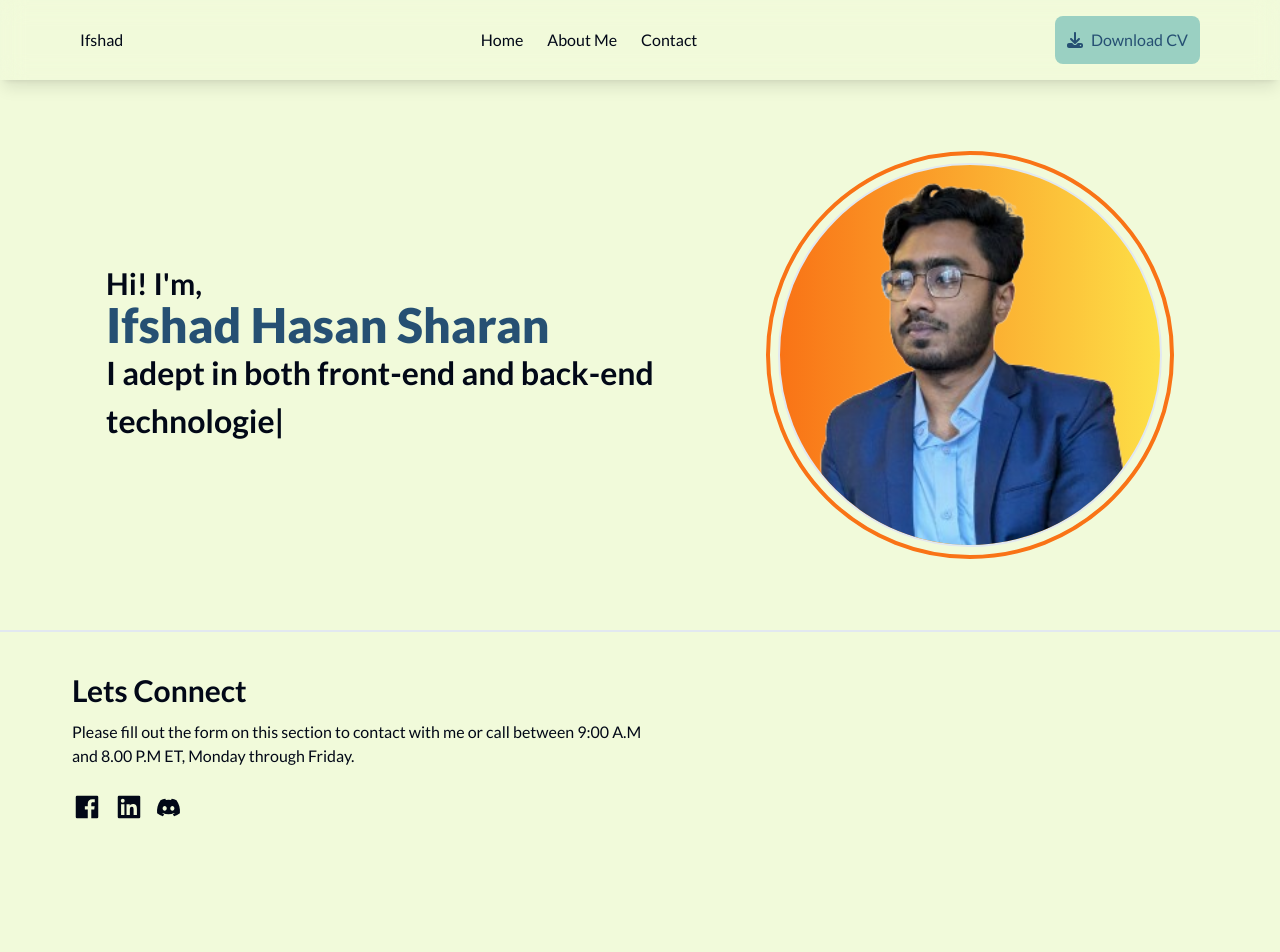
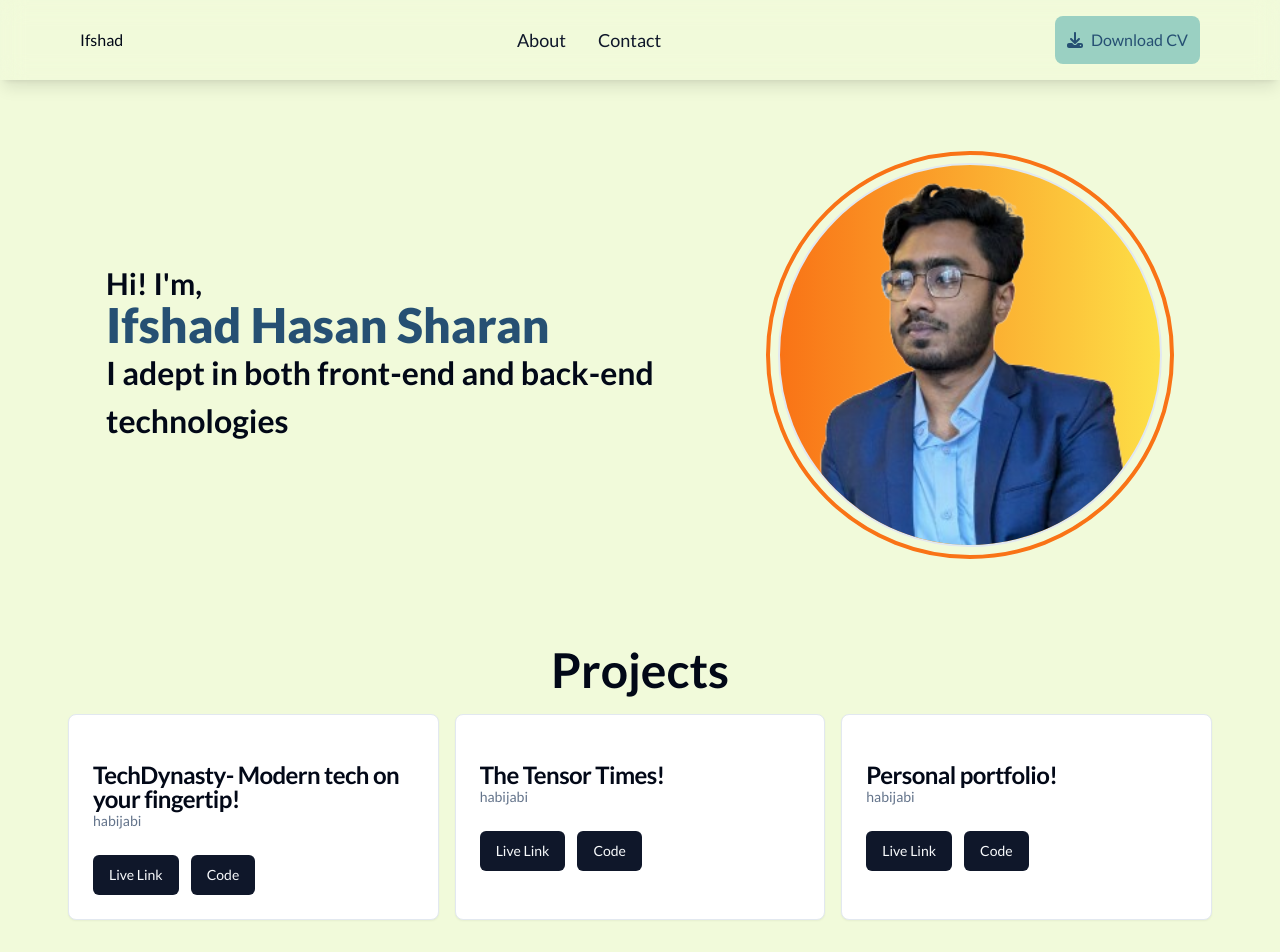
Before and after one commit to ifshad/developer-portfolio-ifshad, a Next.js app: page / in a window 1280 px wide. Shown: the top 952 px of the page. Before the commit the page ends 862 px from the top, so only its background shows below. Built offline with nearby package versions, Linux system fonts and the light colour scheme.

Commit message:
toploader added

```diff
--- a/app/about/page.tsx
+++ b/app/about/page.tsx
@@ -9,7 +9,7 @@
 
 export default function AboutPage() {
   return (
-    <div className="container">
+    <div className="container md:p-16">
       <ProfessionalExpPage />
       <ExpertisePage />
       <EducationPage />
--- a/app/layout.tsx
+++ b/app/layout.tsx
@@ -1,11 +1,18 @@
 import type { Metadata } from "next";
-import {  Lato, Ubuntu } from "next/font/google";
+import { Lato, Ubuntu } from "next/font/google";
 import "./globals.css";
 import Header from "@/components/Layout/Header";
 import Footer from "@/components/Layout/Footer";
+import NextTopLoader from "nextjs-toploader";
 
-const ubuntu = Ubuntu({weight: ['300', '400', '500', '700'], subsets: ['latin']});
-const lato = Lato({weight: ['100', '300', '400', '700', '900'], subsets: ['latin']})
+const ubuntu = Ubuntu({
+  weight: ["300", "400", "500", "700"],
+  subsets: ["latin"],
+});
+const lato = Lato({
+  weight: ["100", "300", "400", "700", "900"],
+  subsets: ["latin"],
+});
 
 export const metadata: Metadata = {
   title: "Ifshad-Dev",
@@ -21,6 +28,7 @@
     <html lang="en">
       <body className={lato.className}>
         <div className="">
+          <NextTopLoader />
           <Header />
           {children}
           <Footer />
--- a/app/page.tsx
+++ b/app/page.tsx
@@ -1,9 +1,61 @@
 import SelfBanner from "@/components/SelfBanner/page";
+import {
+  Card,
+  CardContent,
+  CardDescription,
+  CardFooter,
+  CardHeader,
+  CardTitle,
+} from "@/components/ui/card";
+import { Button } from "@/components/ui/button";
+import Link from "next/link";
+// import ScrollAnimation from "react-animate-on-scroll";
 
+const projects = [
+  {
+    title: "TechDynasty- Modern tech on your fingertip!",
+    imageUrl: "habijabi",
+    description: "habijabi",
+  },
+  {
+    title: "The Tensor Times!",
+    imageUrl: "habijabi",
+    description: "habijabi",
+  },
+  {
+    title: "Personal portfolio!",
+    imageUrl: "habijabi",
+    description: "habijabi",
+  },
+];
 export default function Home() {
   return (
     <div className="container">
       <SelfBanner />
+      {/* Projects */}
+      <div className="p-4">
+        <h1 className="text-3xl md:text-5xl font-bold text-center">Projects</h1>
+        {/* <ScrollAnimation animateIn="fadeIn">Some Text</ScrollAnimation> */}
+        <div className="grid grid-cols-3 gap-4 p-5">
+          {projects.map((project, i) => (
+            <Card key={i}>
+              <CardHeader></CardHeader>
+              <CardContent>
+                <CardTitle>{project.title}</CardTitle>
+                <CardDescription>{project.description}</CardDescription>
+              </CardContent>
+              <CardFooter className="space-x-3">
+                <Button asChild>
+                  <Link href="/">Live Link</Link>
+                </Button>
+                <Button asChild>
+                  <Link href="/">Code</Link>
+                </Button>
+              </CardFooter>
+            </Card>
+          ))}
+        </div>
+      </div>
     </div>
   );
 }
--- a/components/Layout/Footer.tsx
+++ b/components/Layout/Footer.tsx
@@ -1,29 +1,50 @@
-"use client"
-import React from 'react'
-import axios from 'axios'
-import { useEffect, useState } from 'react'
-import { FaDiscord, FaFacebook, FaLinkedinIn, FaTwitter } from 'react-icons/fa6'
-import Link from 'next/link'
-import { BiLogoFacebookSquare, BiLogoLinkedinSquare } from 'react-icons/bi'
+"use client";
+import React from "react";
+import {
+  FaDiscord,
+} from "react-icons/fa6";
+import Link from "next/link";
+import { BiLogoFacebookSquare, BiLogoLinkedinSquare } from "react-icons/bi";
 
 export default function Footer() {
   return (
-    <div className='container border-t-2'>
-      <div className='grid grid-cols-1 md:grid-cols-8 lg:grid-cols-8 p-10'>
+    <div className="container border-t-2">
+      <div className="flex flex-col justify-center items-center p-10">
         {/* Description */}
-        <div className='col-span-5'>
-          <div className='w-5/6'>
-            <h2 className='mb-3 text-xl md:text-2xl lg:text-3xl font-semibold text-base-300'>Lets Connect</h2>
-            <p className='mb-6 text-base-100'>Please fill out the form on this section to contact with me or call between 9:00 A.M and 8.00 P.M ET, Monday through Friday.</p>
-            <ul className='flex gap-3 items-center'>
-              <li className='text-base-100 hover:text-navy'><Link href="https://www.facebook.com/ifshadhasan.sharan"><BiLogoFacebookSquare size={30} /></Link></li>
-              <li className='text-base-100 hover:text-navy'><Link href="https://www.linkedin.com/in/ifshad-hasan-sharan-50a6b1178/"><BiLogoLinkedinSquare size={30} /></Link></li>
-              <li className='text-base-100 hover:text-navy'><Link href="/"><FaDiscord size={25} /></Link></li>
+        <div className="mb-5">
+          <div className="">
+            <h2 className="mb-3 text-xl md:text-2xl lg:text-3xl font-semibold text-base-300">
+              Lets Connect
+            </h2>
+            <p className="mb-6 text-base-100">
+              Please fill out the form on this section to contact with me or
+              call between 9:00 A.M and 8.00 P.M ET, Monday through Friday.
+            </p>
+            <ul className="flex gap-3 items-center">
+              <li className="text-base-100 hover:text-navy">
+                <Link href="https://www.facebook.com/ifshadhasan.sharan">
+                  <BiLogoFacebookSquare size={30} />
+                </Link>
+              </li>
+              <li className="text-base-100 hover:text-navy">
+                <Link href="https://www.linkedin.com/in/ifshad-hasan-sharan-50a6b1178/">
+                  <BiLogoLinkedinSquare size={30} />
+                </Link>
+              </li>
+              <li className="text-base-100 hover:text-navy">
+                <Link href="/">
+                  <FaDiscord size={25} />
+                </Link>
+              </li>
             </ul>
           </div>
         </div>
-
+        <div>
+          <p>
+            &copy;All right reserved <span>{new Date().getFullYear()}</span>
+          </p>
+        </div>
       </div>
     </div>
-  )
+  );
 }
--- a/components/Layout/Header.tsx
+++ b/components/Layout/Header.tsx
@@ -1,6 +1,7 @@
 import Link from "next/link";
 import React from "react";
 import { FaDownload } from "react-icons/fa6";
+import { Button } from "@/components/ui/button";
 
 export default function Header() {
   return (
@@ -11,17 +12,12 @@
         </Link>
       </div>
       <div className="">
-        <ul className="flex md:space-x-6">
-          <li className="hover:text-teal">
-            <Link href="/">Home</Link>
-          </li>
-          <li className="hover:text-teal">
-            <Link href="/about">About Me</Link>
-          </li>
-          <li className="hover:text-teal">
-            <Link href="/contact">Contact</Link>
-          </li>
-        </ul>
+        <Button asChild variant="link" className="text-lg">
+          <Link href="/about">About</Link>
+        </Button>
+        <Button asChild variant="link" className="text-lg">
+          <Link href="/contact">Contact</Link>
+        </Button>
       </div>
       <div>
         <button className="btn flex items-center gap-2">
--- /dev/null
+++ b/components/ui/button.tsx
@@ -0,0 +1,56 @@
+import * as React from "react"
+import { Slot } from "@radix-ui/react-slot"
+import { cva, type VariantProps } from "class-variance-authority"
+
+import { cn } from "@/lib/utils"
+
+const buttonVariants = cva(
+  "inline-flex items-center justify-center whitespace-nowrap rounded-md text-sm font-medium ring-offset-background transition-colors focus-visible:outline-none focus-visible:ring-2 focus-visible:ring-ring focus-visible:ring-offset-2 disabled:pointer-events-none disabled:opacity-50",
+  {
+    variants: {
+      variant: {
+        default: "bg-primary text-primary-foreground hover:bg-primary/90",
+        destructive:
+          "bg-destructive text-destructive-foreground hover:bg-destructive/90",
+        outline:
+          "border border-input bg-background hover:bg-accent hover:text-accent-foreground",
+        secondary:
+          "bg-secondary text-secondary-foreground hover:bg-secondary/80",
+        ghost: "hover:bg-accent hover:text-accent-foreground",
+        link: "text-primary underline-offset-4 hover:underline",
+      },
+      size: {
+        default: "h-10 px-4 py-2",
+        sm: "h-9 rounded-md px-3",
+        lg: "h-11 rounded-md px-8",
+        icon: "h-10 w-10",
+      },
+    },
+    defaultVariants: {
+      variant: "default",
+      size: "default",
+    },
+  }
+)
+
+export interface ButtonProps
+  extends React.ButtonHTMLAttributes<HTMLButtonElement>,
+    VariantProps<typeof buttonVariants> {
+  asChild?: boolean
+}
+
+const Button = React.forwardRef<HTMLButtonElement, ButtonProps>(
+  ({ className, variant, size, asChild = false, ...props }, ref) => {
+    const Comp = asChild ? Slot : "button"
+    return (
+      <Comp
+        className={cn(buttonVariants({ variant, size, className }))}
+        ref={ref}
+        {...props}
+      />
+    )
+  }
+)
+Button.displayName = "Button"
+
+export { Button, buttonVariants }
--- /dev/null
+++ b/components/ui/card.tsx
@@ -0,0 +1,79 @@
+import * as React from "react"
+
+import { cn } from "@/lib/utils"
+
+const Card = React.forwardRef<
+  HTMLDivElement,
+  React.HTMLAttributes<HTMLDivElement>
+>(({ className, ...props }, ref) => (
+  <div
+    ref={ref}
+    className={cn(
+      "rounded-lg border bg-card text-card-foreground shadow-sm",
+      className
+    )}
+    {...props}
+  />
+))
+Card.displayName = "Card"
+
+const CardHeader = React.forwardRef<
+  HTMLDivElement,
+  React.HTMLAttributes<HTMLDivElement>
+>(({ className, ...props }, ref) => (
+  <div
+    ref={ref}
+    className={cn("flex flex-col space-y-1.5 p-6", className)}
+    {...props}
+  />
+))
+CardHeader.displayName = "CardHeader"
+
+const CardTitle = React.forwardRef<
+  HTMLParagraphElement,
+  React.HTMLAttributes<HTMLHeadingElement>
+>(({ className, ...props }, ref) => (
+  <h3
+    ref={ref}
+    className={cn(
+      "text-2xl font-semibold leading-none tracking-tight",
+      className
+    )}
+    {...props}
+  />
+))
+CardTitle.displayName = "CardTitle"
+
+const CardDescription = React.forwardRef<
+  HTMLParagraphElement,
+  React.HTMLAttributes<HTMLParagraphElement>
+>(({ className, ...props }, ref) => (
+  <p
+    ref={ref}
+    className={cn("text-sm text-muted-foreground", className)}
+    {...props}
+  />
+))
+CardDescription.displayName = "CardDescription"
+
+const CardContent = React.forwardRef<
+  HTMLDivElement,
+  React.HTMLAttributes<HTMLDivElement>
+>(({ className, ...props }, ref) => (
+  <div ref={ref} className={cn("p-6 pt-0", className)} {...props} />
+))
+CardContent.displayName = "CardContent"
+
+const CardFooter = React.forwardRef<
+  HTMLDivElement,
+  React.HTMLAttributes<HTMLDivElement>
+>(({ className, ...props }, ref) => (
+  <div
+    ref={ref}
+    className={cn("flex items-center p-6 pt-0", className)}
+    {...props}
+  />
+))
+CardFooter.displayName = "CardFooter"
+
+export { Card, CardHeader, CardFooter, CardTitle, CardDescription, CardContent }
--- a/package.json
+++ b/package.json
@@ -9,13 +9,16 @@
     "lint": "next lint"
   },
   "dependencies": {
+    "@radix-ui/react-slot": "^1.1.0",
     "@radix-ui/react-tooltip": "^1.1.2",
     "axios": "^1.6.8",
     "class-variance-authority": "^0.7.0",
     "clsx": "^2.1.1",
     "lucide-react": "^0.400.0",
     "next": "14.1.4",
+    "nextjs-toploader": "^1.6.12",
     "react": "^18",
+    "react-animate-on-scroll": "^2.1.9",
     "react-dom": "^18",
     "react-icons": "^5.0.1",
     "react-type-animation": "^3.2.0",
@@ -25,6 +28,7 @@
   "devDependencies": {
     "@types/node": "^20",
     "@types/react": "^18",
+    "@types/react-animate-on-scroll": "^2.1.8",
     "@types/react-dom": "^18",
     "autoprefixer": "^10.0.1",
     "daisyui": "^4.9.0",
```
Also changed, not shown: 1 other file (tests, documents, lock files or other folders).
